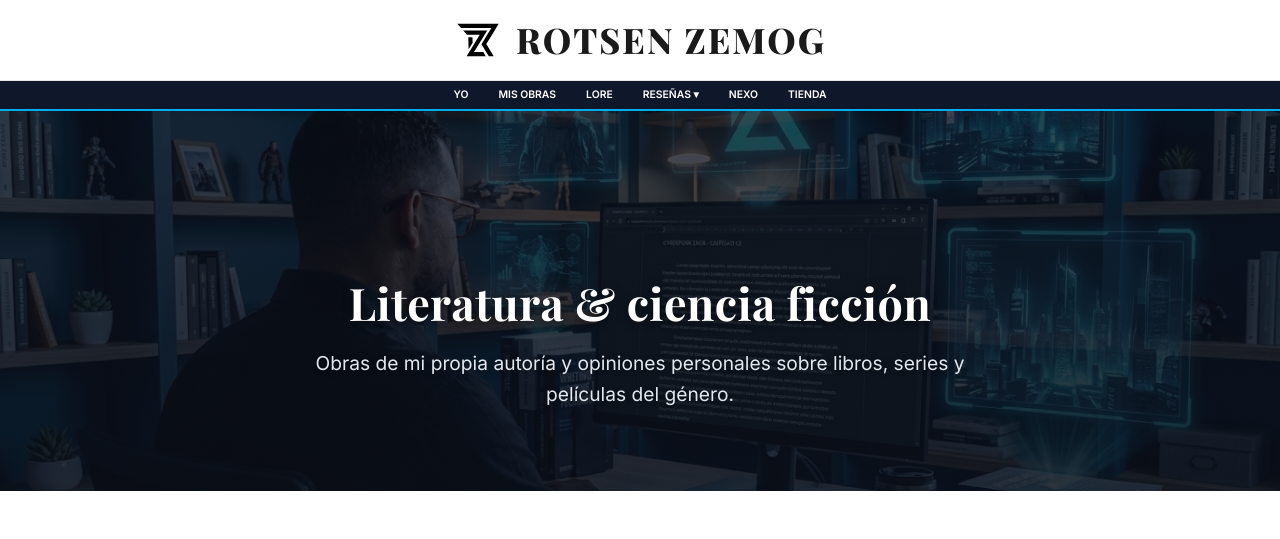
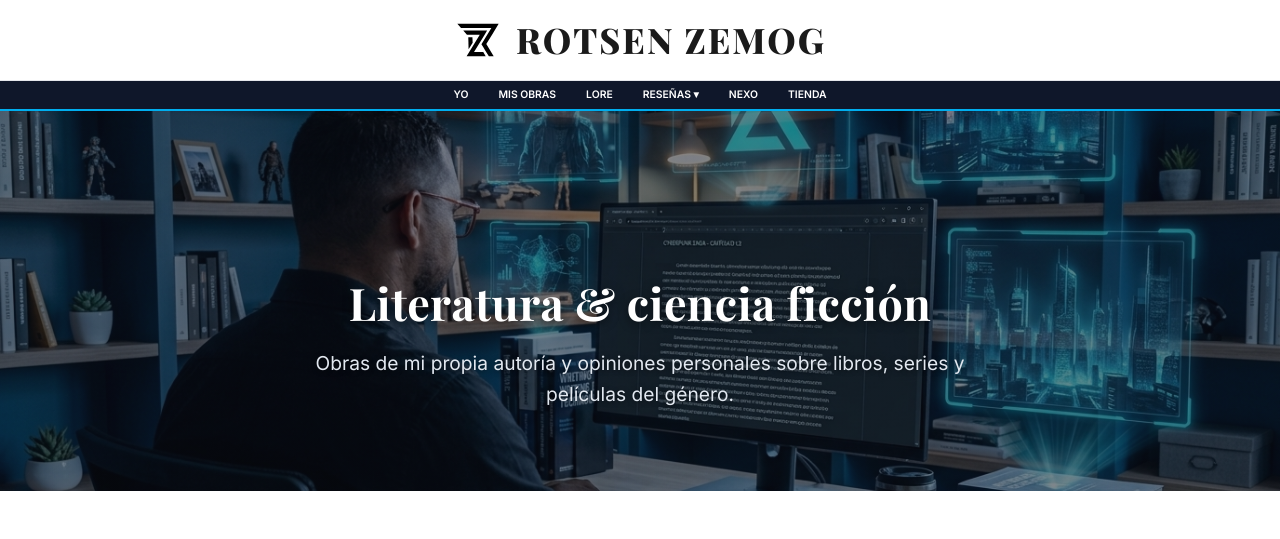
Before and after one commit to rotsenzemog/rotsenzemog.github.io, a Jekyll site: the page built from index.html, in a window 1280 px wide. Shown: the top 539 px of the page. Built offline with Jekyll 4.4.1, drawn with Linux system fonts in a browser that asks for light colours; the list of posts is cut into pages by our own code; grey boxes are pictures that could not be loaded.

```diff
--- a/assets/css/main.css
+++ b/assets/css/main.css
@@ -877,7 +877,7 @@
 
   /* Imagen de fondo con overlay */
   background:
-    linear-gradient(rgba(11, 15, 25, 0.75), rgba(11, 15, 25, 0.85)),
+    linear-gradient(rgba(11, 15, 25, 0.5), rgba(11, 15, 25, 0.5)),
     url('../images/hero-banner.png') no-repeat center center / cover;
 
   color: #ffffff;
```
